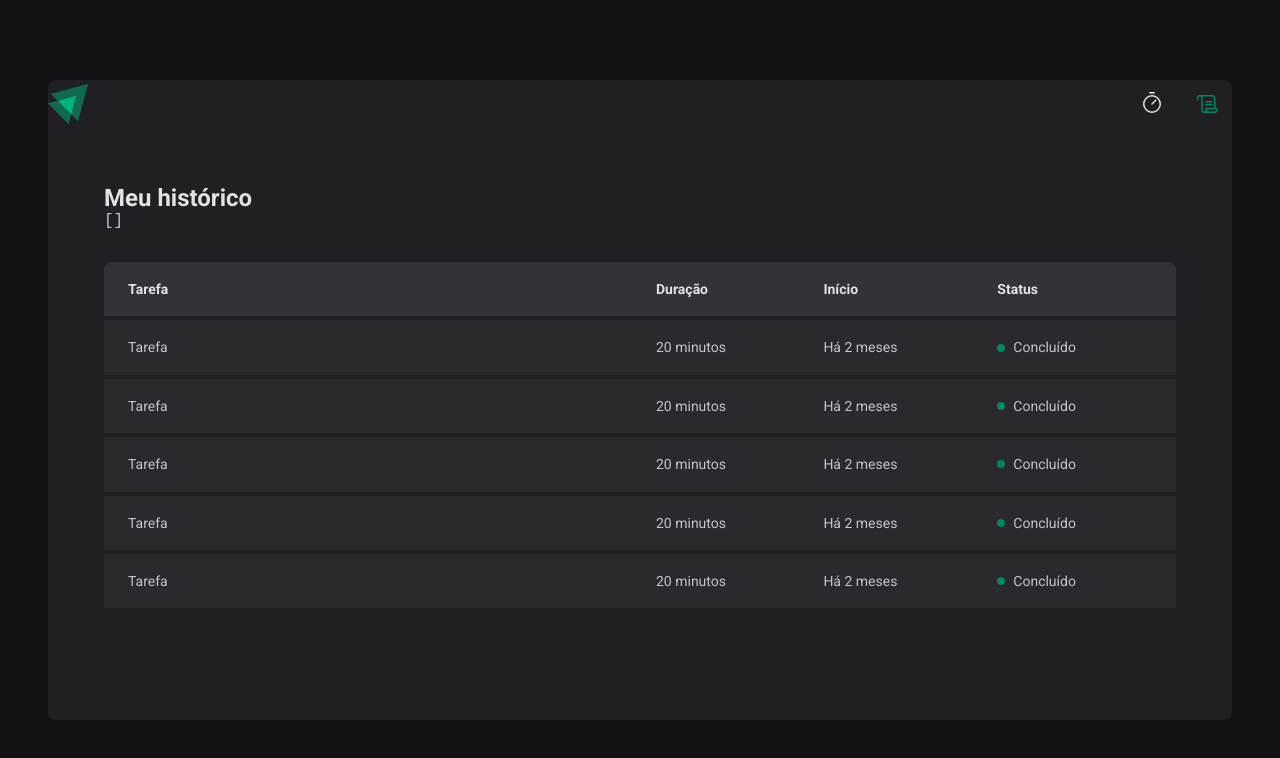
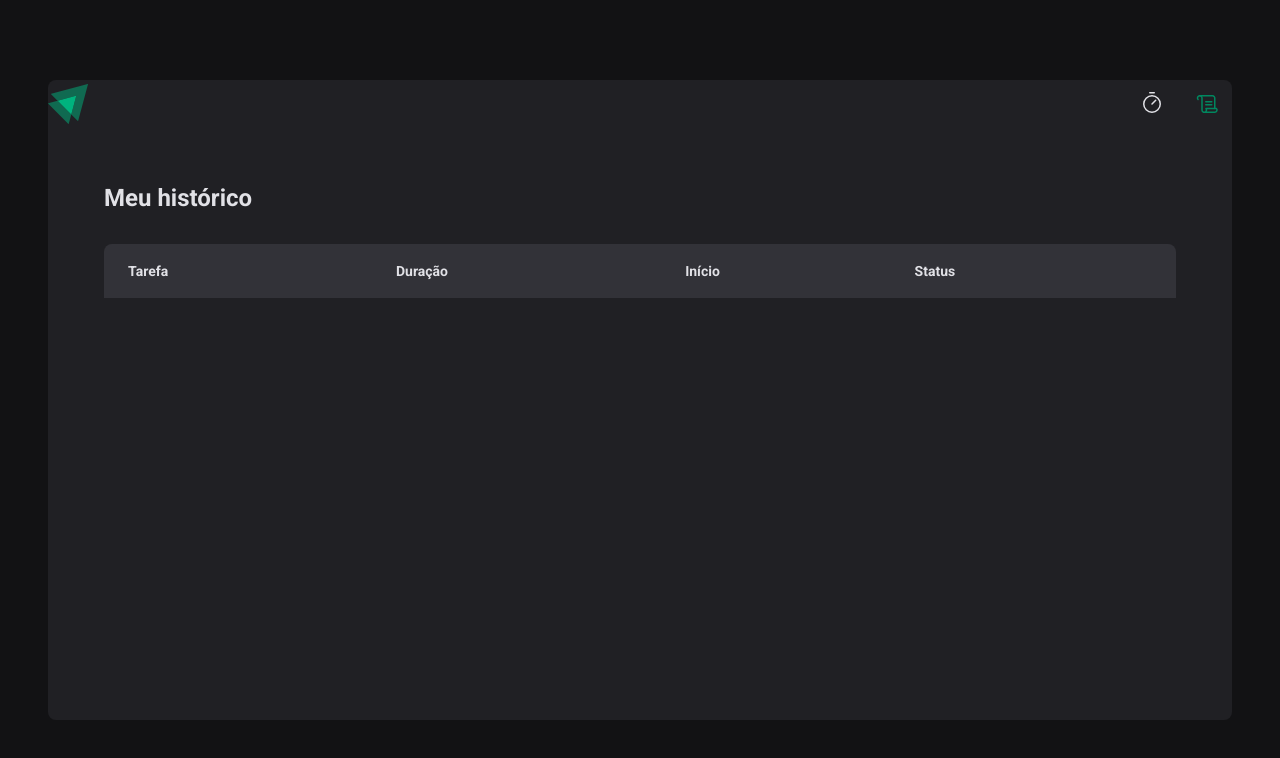
Before and after one commit to MayconTrix/Rocketseat---Ignite, a React (Vite) app in the folder Aulas/02-ignite-timer/: page /history in a window 1280 px wide. Shown: the top 758 px of the page. Built offline with nearby package versions, Linux system fonts and the light colour scheme.

Commit message:
P02 Listagem do histórico

```diff
--- a/Aulas/02-ignite-timer/src/pages/History/index.tsx
+++ b/Aulas/02-ignite-timer/src/pages/History/index.tsx
@@ -7,8 +7,6 @@
   return (
     <HistoryContainer>
       <h1>Meu histórico</h1>
-
-      <pre>{JSON.stringify(cycles, null, 2)}</pre>
 
       <HistoryList>
         <table>
@@ -21,46 +19,26 @@
             </tr>
           </thead>
           <tbody>
-            <tr>
-              <td>Tarefa</td>
-              <td>20 minutos</td>
-              <td>Há 2 meses</td>
-              <td>
-                <Status statusColor="green">Concluído</Status>
-              </td>
-            </tr>
-            <tr>
-              <td>Tarefa</td>
-              <td>20 minutos</td>
-              <td>Há 2 meses</td>
-              <td>
-                <Status statusColor="green">Concluído</Status>
-              </td>
-            </tr>
-            <tr>
-              <td>Tarefa</td>
-              <td>20 minutos</td>
-              <td>Há 2 meses</td>
-              <td>
-                <Status statusColor="green">Concluído</Status>
-              </td>
-            </tr>
-            <tr>
-              <td>Tarefa</td>
-              <td>20 minutos</td>
-              <td>Há 2 meses</td>
-              <td>
-                <Status statusColor="green">Concluído</Status>
-              </td>
-            </tr>
-            <tr>
-              <td>Tarefa</td>
-              <td>20 minutos</td>
-              <td>Há 2 meses</td>
-              <td>
-                <Status statusColor="green">Concluído</Status>
-              </td>
-            </tr>
+            {cycles.map((cycle) => {
+              return (
+                <tr key={cycle.id}>
+                  <td>{cycle.task}</td>
+                  <td>{cycle.minutesAmount} minutos</td>
+                  <td>{cycle.startDate.toISOString()}</td>
+                  <td>
+                    {cycle.finishedDate && (
+                      <Status statusColor="green">Concluído</Status>
+                    )}
+                    {cycle.interrupteDate && (
+                      <Status statusColor="red">Interrompido</Status>
+                    )}
+                    {!cycle.finishedDate && !cycle.interrupteDate && (
+                      <Status statusColor="yellow">Em andamento</Status>
+                    )}
+                  </td>
+                </tr>
+              );
+            })}
           </tbody>
         </table>
       </HistoryList>
```
